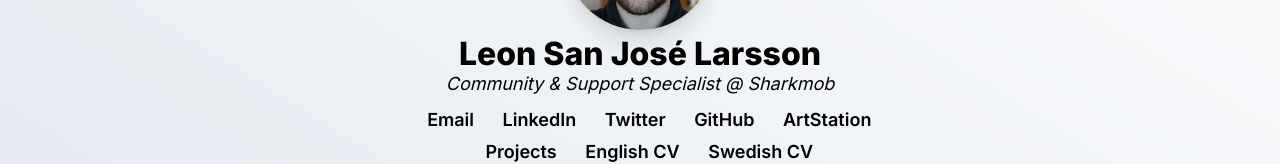
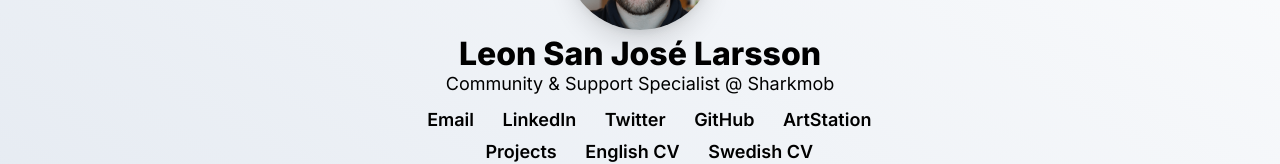
Before and after one commit to leonlarsson/leon-home, a Next.js app: page / in a window 1280 px wide. Shown: the part 377-541 px from the top of the page. Built offline with nearby package versions, Linux system fonts and the light colour scheme; a web font is replaced by a local one.

Commit message:
remove italic employment text

```diff
--- a/app/(main)/page.tsx
+++ b/app/(main)/page.tsx
@@ -34,7 +34,7 @@ export default () => {
 
 const Employment = ({ title, companyName, companyUrl }: { title: string; companyName?: string; companyUrl?: string }) => {
   return (
-    <span className="text-lg italic max-[430px]:text-sm">
+    <span className="text-lg max-[430px]:text-sm">
       {title}
       {companyName && (
         <>
```
